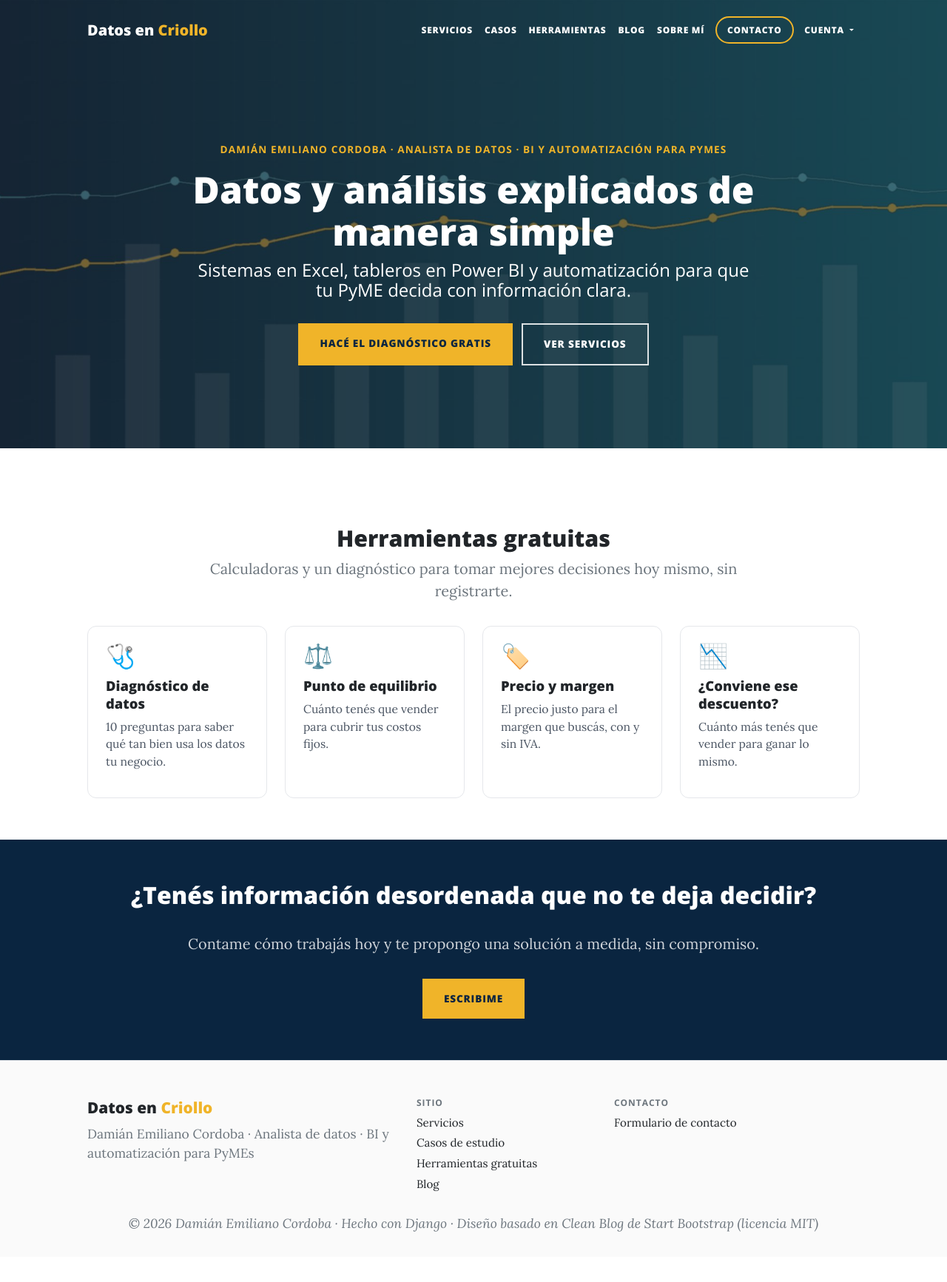
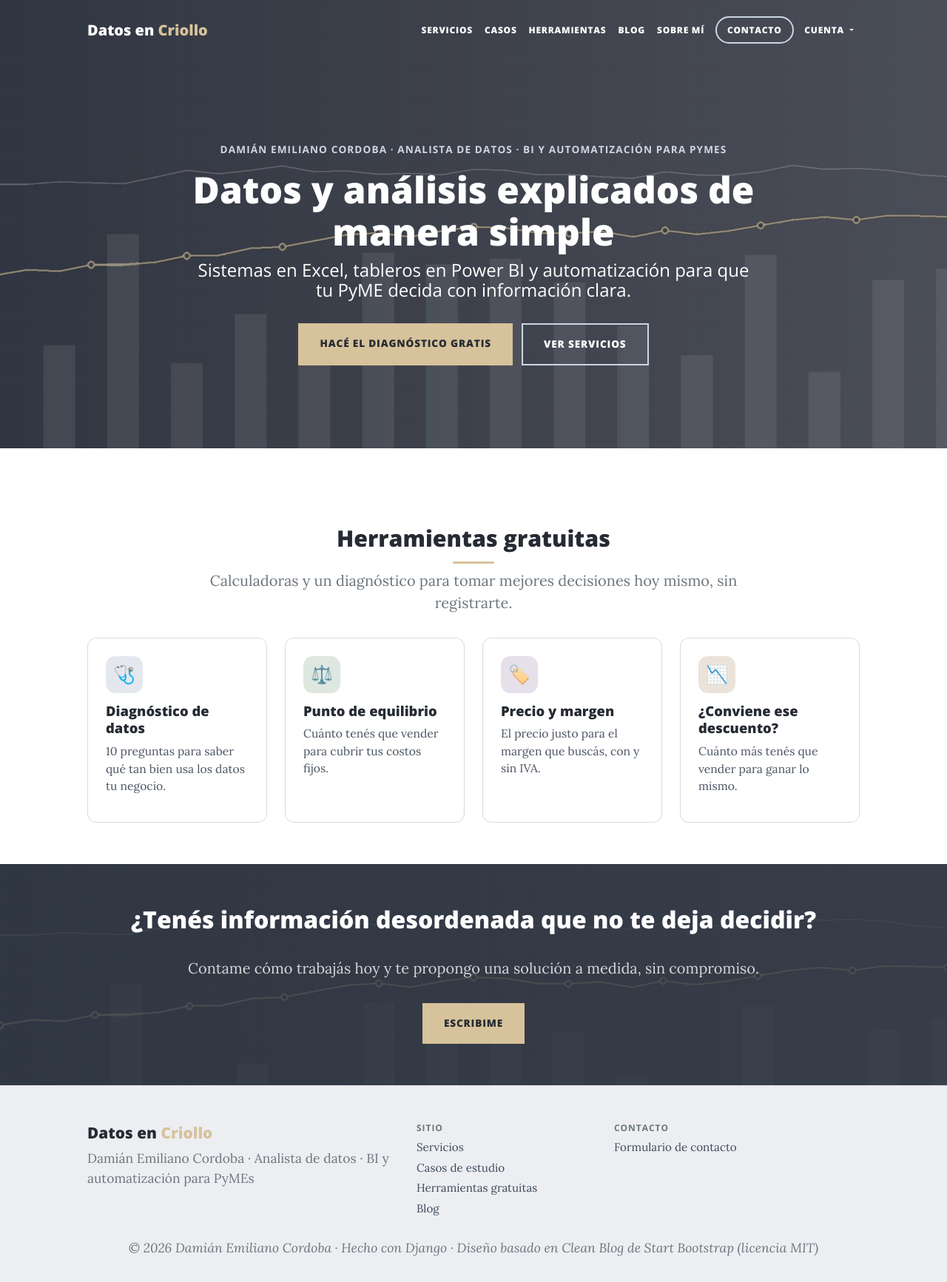
Before and after one commit to damian-cordoba/blog-django, a Django app: page / in a window 1280 px wide. Shown: the whole page at 74% size. Before the commit the page ends 1665 px from the top, so only its background shows below. Run offline with Django 5.2, Linux system fonts and the light colour scheme; data comes from the database, SQL or seed files in the repository; data that the repository does not hold is empty; some libraries are stand-ins or nearby versions.

Commit message:
style: aplicar la paleta «Pizarra» a todo el sitio
- Fondos de encabezado nuevos: gris pizarra con gráficos en blanco y
  acento arena.
- Patrón de puntos en las secciones grises y línea arena bajo los títulos.
- Botones, filtros y etiquetas en gris pizarra; amarillo reemplazado por arena.
- Portadas de los artículos de ejemplo con los mismos colores.

Co-Authored-By: Claude Opus 5.5 <noreply@anthropic.com>
Claude-Session: https://claude.ai/code/session_01KkyTofNQKBaTxkQosPH8Ay

```diff
--- a/static/css/sitio.css
+++ b/static/css/sitio.css
@@ -390,3 +390,41 @@ header.masthead.masthead-inicio .site-heading { padding: 3rem 0 4rem; }
 }
 .tema-pastel .cabecera-pastel + .container .miga, .tema-pastel main .miga { margin-top: 0; }
 .tema-pastel .grilla-2 { max-width: 900px; margin: 0 auto; grid-template-columns: repeat(auto-fit, minmax(320px, 1fr)); }
+
+
+/* =====================================================================
+   Tema «Pizarra» para todo el sitio: grises, blanco y acento arena.
+   Pisa los colores de la plantilla Clean Blog (por eso usa !important).
+   ===================================================================== */
+:root { --dc-acento:#d6c29b; --dc-primario:#3f4a5c; --dc-oscuro:#2f3642; }
+body { color:#262b33; }
+a { color:#3f4a5c; } a:hover { color:#262b33; }
+header.masthead:before { opacity:.18 !important; }
+.hero-antetitulo, .cabecera-antetitulo { color:#cdd6e3 !important; }
+.marca-acento { color:#d6c29b !important; }
+.btn-primary { background:#3f4a5c !important; border-color:#3f4a5c !important; color:#fff !important; }
+.btn-outline-primary { border-color:#3f4a5c !important; color:#3f4a5c !important; }
+.btn-acento { background:#d6c29b !important; border-color:#d6c29b !important; color:#262b33 !important; }
+.btn-contorno-claro { border-color:#cdd6e3 !important; }
+@media (min-width:992px){ #mainNav .nav-destacado { border-color:#cdd6e3 !important; } }
+.seccion-gris { background-color:#eceef1 !important; background-image: radial-gradient(#cdd2da 1.1px, transparent 1.3px) !important; background-size: 20px 20px !important; }
+.seccion-encabezado h2::after { content:''; display:block; width:56px; height:3px; border-radius:2px; background:#d6c29b; margin:.8rem auto 0; }
+.cabecera-pastel { background: #3b4351 url('../img/form-bg.jpg') center/cover !important; }
+.tarjeta, .ficha-perfil, .servicio, .pasos li { border-color:#d5d9df !important; }
+.tarjeta-etiqueta { color:#5c6370 !important; }
+.tarjeta-icono { display:inline-flex; align-items:center; justify-content:center; width:3.1rem; height:3.1rem; border-radius:.8rem; background:#e4e8ee; font-size:1.5rem; }
+.grilla > :nth-child(4n+2) .tarjeta-icono { background:#dfe7e1; }
+.grilla > :nth-child(4n+3) .tarjeta-icono { background:#e5e0ea; }
+.grilla > :nth-child(4n+4) .tarjeta-icono { background:#ebe3da; }
+.chips-chicos span, .chips-chicos a { background:#e4e8ee !important; color:#3b4a5e !important; }
+.chip-modalidad { background:#ebe3da !important; color:#664c38 !important; }
+.chip { border-color:#d5d9df !important; color:#4b5260 !important; }
+.chip:hover, .chip.activa { background:#3f4a5c !important; border-color:#3f4a5c !important; color:#fff !important; }
+.etiqueta-categoria { background:#e4e8ee !important; color:#3b4a5e !important; }
+.etiqueta-clara { background:#d6c29b !important; color:#262b33 !important; }
+.tipo-cliente { background-color:#3b4351 !important; } .tipo-formacion { background-color:#4d5a57 !important; } .tipo-personal { background-color:#57505f !important; }
+.llamado { background: linear-gradient(rgba(47,54,66,.8),rgba(47,54,66,.8)), url('../img/home-bg.jpg') center/cover !important; }
+.bloque-resultados { background:#e3ebe5 !important; border-color:#cbd9cf !important; }
+.pasos li::before { background:#3f4a5c !important; }
+.foto-iniciales { background:#3f4a5c !important; color:#d6c29b !important; }
+.pie { background:#eceef1 !important; }
```
Also changed, not shown: posts/management/commands/cargar_datos_demo.py (+8 -8 lines), static/img/form-bg.jpg, static/img/home-bg.jpg, static/img/post-bg.jpg, 5 other files.
